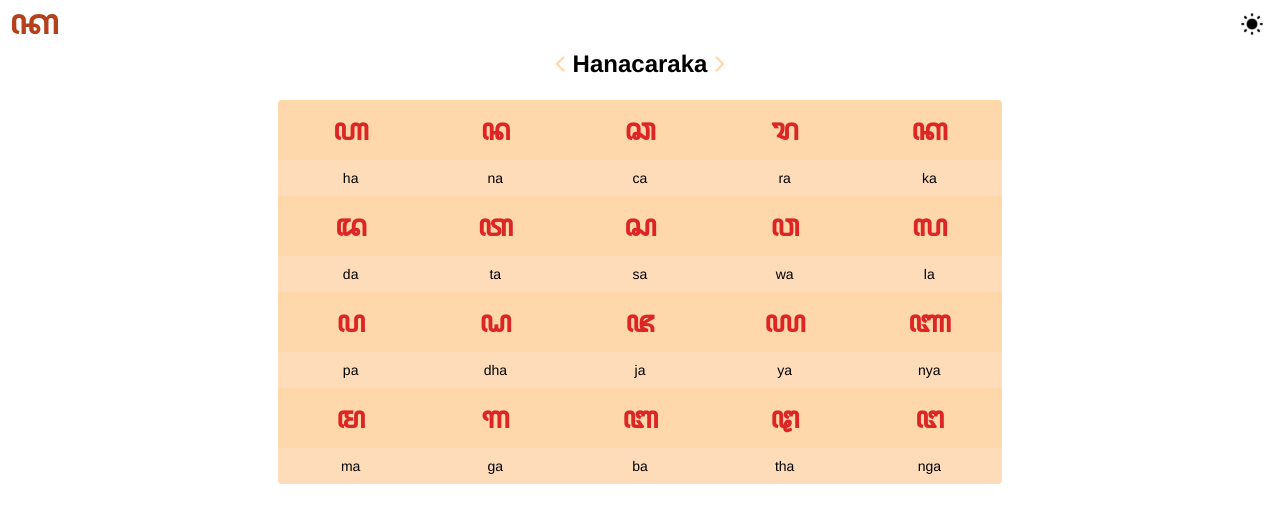
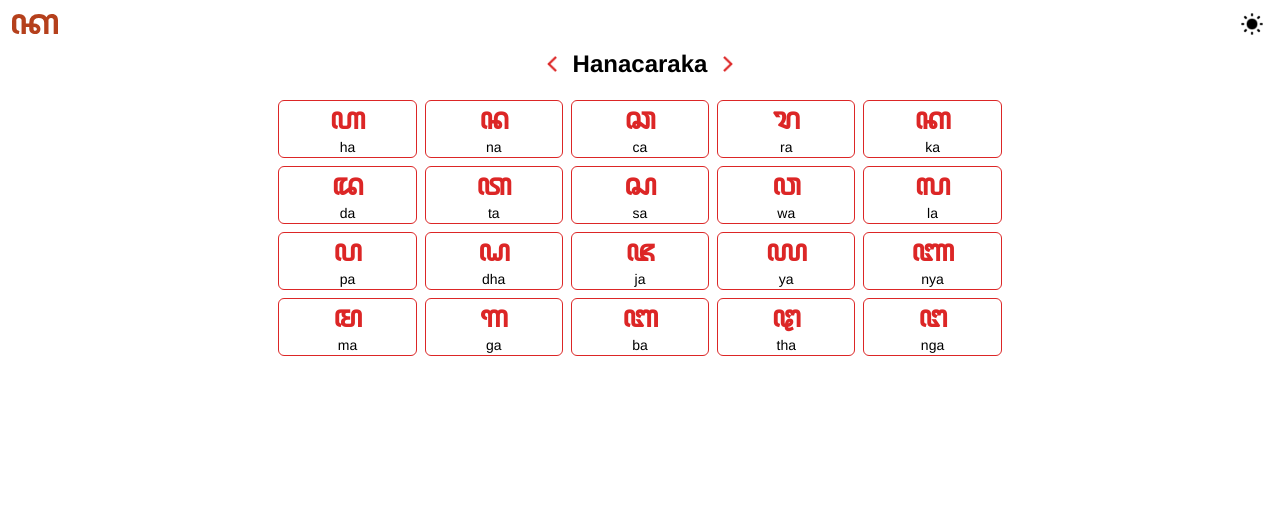
Before and after one commit to RizkiAlkarim/sinau-aksara, a React (Vite) app: page /learn in a window 1280 px wide. Shown: the top 522 px of the page. Built offline with nearby package versions, Linux system fonts and the light colour scheme.

Commit message:
Change table ui

```diff
--- a/src/components/Table.jsx
+++ b/src/components/Table.jsx
@@ -36,7 +36,7 @@ function Table() {
 
   return (
     <motion.div className='flex flex-col justify-center items-center px-5' initial='initial' animate='animate'>
-        <motion.div className='flex justify-center items-center gap-2 mb-5' variants={riseAnimation}>
+        <motion.div className='flex justify-center items-center gap-4 mb-5' variants={riseAnimation}>
             <button>
                 <img className='h-4' src={back} alt="back" onClick={previousTable}/>
             </button>
@@ -46,15 +46,15 @@ function Table() {
             </button>
         </motion.div>
         <motion.div
-            className='w-full md:w-9/12 lg:w-7/12 grid grid-cols-5 grid-flow-row place-items-center bg-transparent rounded overflow-hidden'
+            className='w-full md:w-9/12 lg:w-7/12 grid grid-cols-5 grid-flow-row place-items-center bg-transparent rounded gap-2'
             variants={delayFadeInAnimation}
         >
             {tableItems[tableIndex].map(({aksara, letter})=>(
-                <div className='w-full rounded-md' key={letter}>
-                    <div className={`font-bold text-3xl text-red-600 text-center  bg-orange-200  p-3 ${tableIndex !== 0 && 'pb-7'}`}>
+                <div className='w-full rounded-md border border-red-600' key={letter}>
+                    <div className={`font-bold text-3xl text-red-600 text-center ${tableIndex !== 0 && 'pb-7'}`}>
                         <h1>{aksara}</h1>
                     </div>
-                    <div className='font-thin text-sm text-black text-center bg-orange-300/50 p-2'>
+                    <div className={`font-thin text-sm text-black text-center ${tableIndex !== 0 && 'pb-2'}`}>
                         <h1>{letter}</h1>
                     </div>
                 </div>
--- a/src/data/sandhangan.js
+++ b/src/data/sandhangan.js
@@ -3,13 +3,7 @@ const sandhangan = [
     {aksara:'ꦸ', letter:'u'},
     {aksara:'ꦺ', letter:'é'},
     {aksara:'ꦺꦴ', letter:'o'},
-    {aksara:'ꦼ', letter:'e'},
-    {aksara:'ꦴ', letter:'ā'},
-    {aksara:'ꦷ', letter:'ī'},
-    {aksara:'ꦹ', letter:'ū'},
-    {aksara:'ꦻ', letter:'ai'},
-    {aksara:'ꦻꦴ', letter:'au'},
-    {aksara:'ꦼꦴ', letter:'eu'}
+    {aksara:'ꦼ', letter:'e'}
 ]
 
 export default sandhangan;
```
Also changed, not shown: src/assets/left-arrow.png, src/assets/right-arrow.png.
